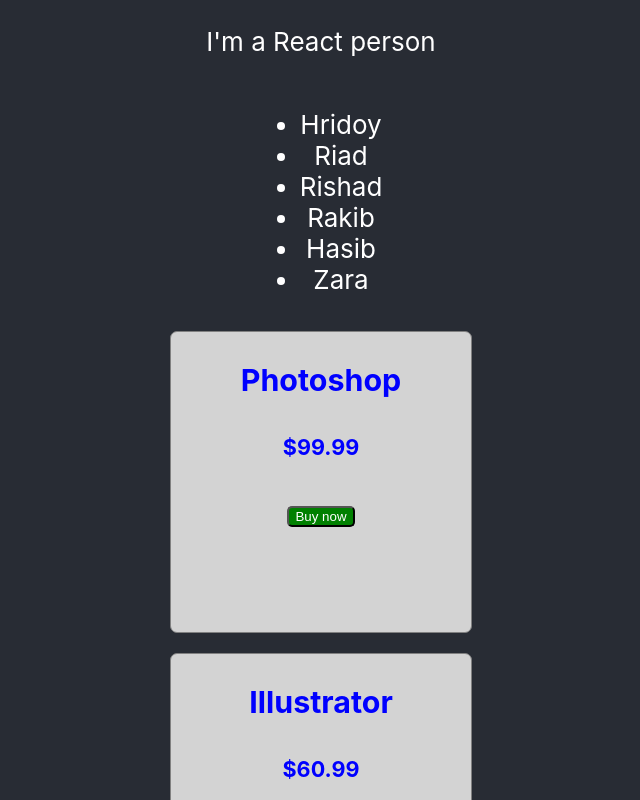
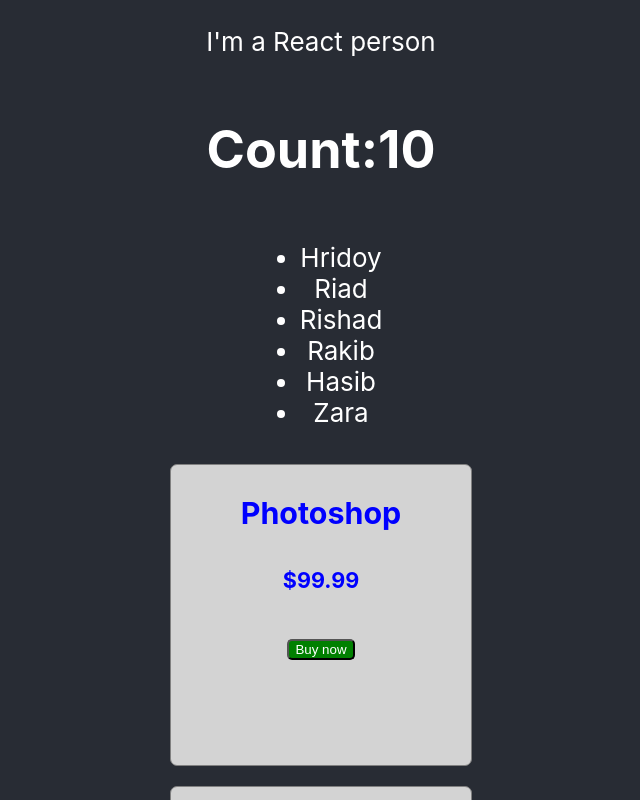
Before and after one commit to Hasib787/my-app, a React (Create React App) app: page / in a window 1280 px wide. Shown: the top 800 px of the page, without its empty margins (319-959 px from the left). Built offline with nearby package versions, Linux system fonts and the light colour scheme.

Commit message:
added a counter using useState

```diff
--- a/src/App.js
+++ b/src/App.js
@@ -1,3 +1,4 @@
+import React, {useState} from 'react';
 import logo from './logo.svg';
 import './App.css';
 
@@ -16,6 +17,7 @@
       <header className="App-header">
 
         <p>I'm a React person</p>
+        <Counter></Counter>
         <ul>
           {
             studentNames.map(student=><li>{student}</li>)
@@ -53,6 +55,16 @@
   )
 }
 
+//counter
+function Counter(){
+  const [count, setCount] = useState(10);
+  return (
+    <div>
+      <h1>Count:{count}</h1>
+    </div>
+  )
+}
+
 function Person(props) {
   const personStyle = {
     border: '2px solid yellow',
```
